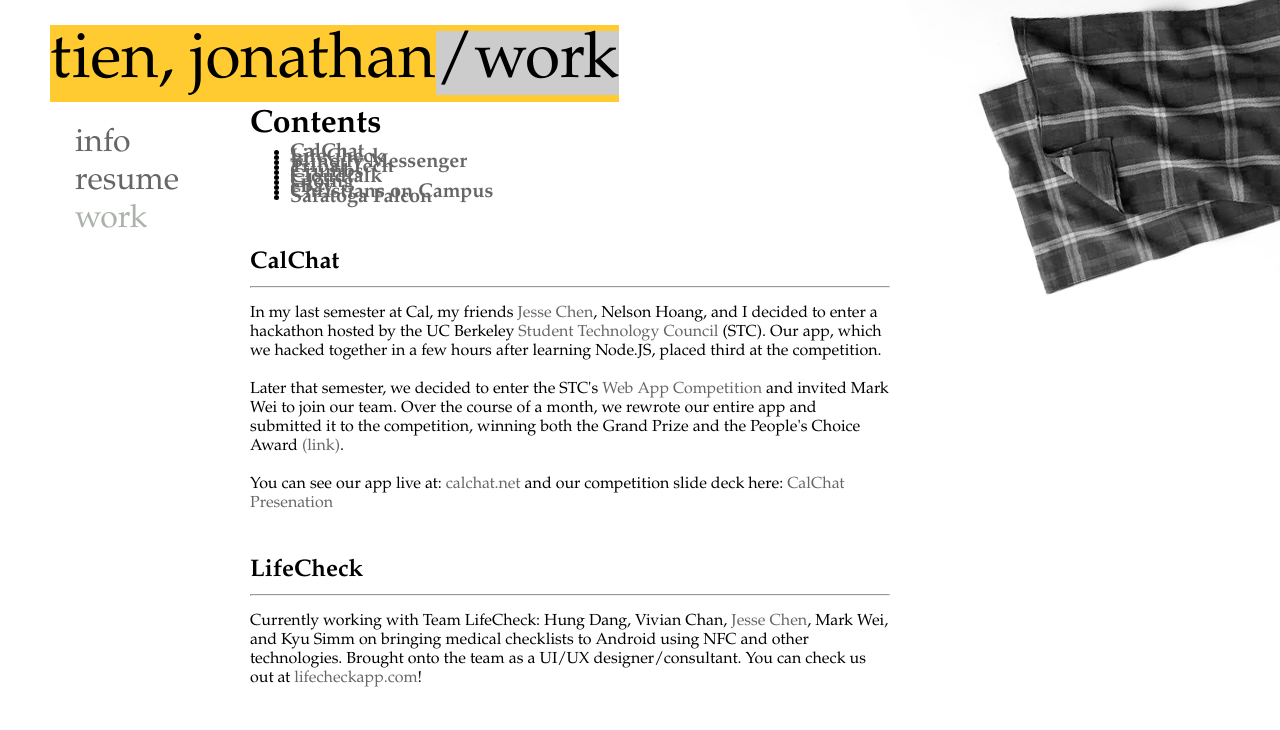
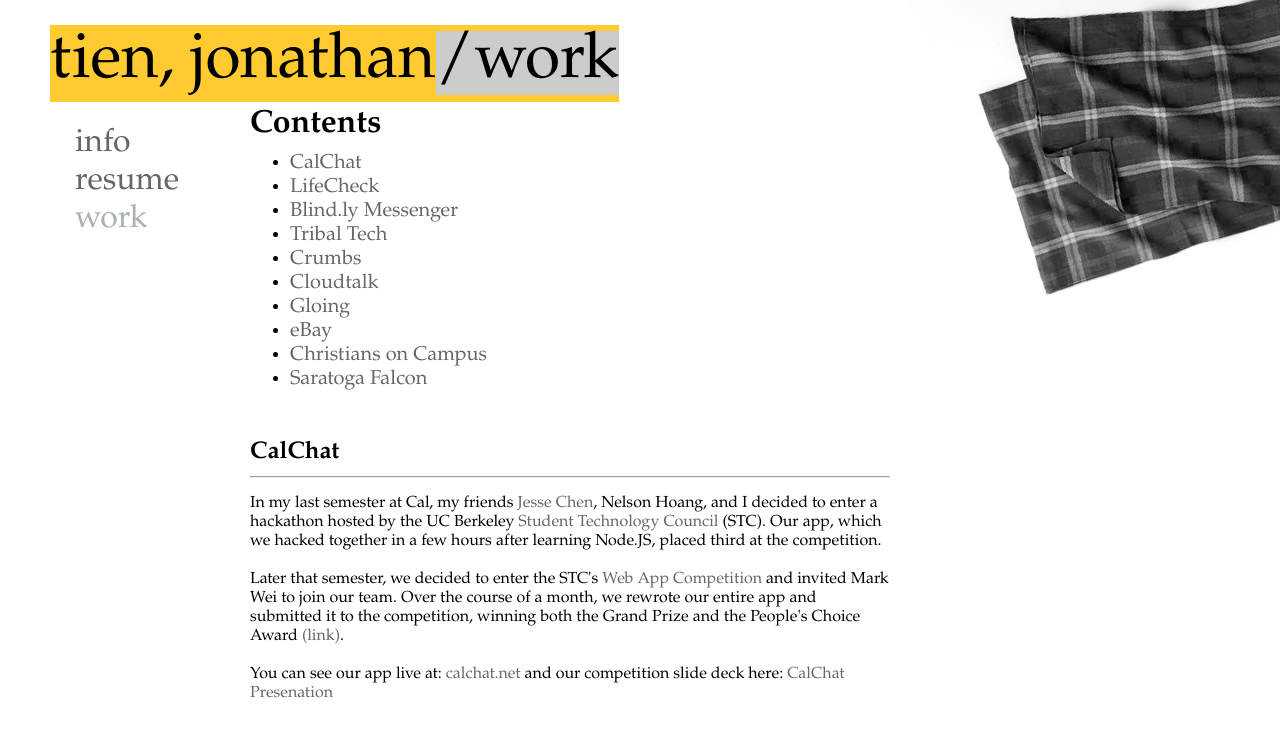
Before and after one commit to ricefield/portfolio, a plain HTML site: page work/index.html in a window 1280 px wide. Shown: the top 730 px of the page. Drawn offline with Linux system fonts and the light colour scheme.

Commit message:
changed toc size, in css

```diff
--- a/work/index.html
+++ b/work/index.html
@@ -22,8 +22,7 @@
 
 	<div id="main">
 		<h1>Contents</h1>
-		<h3>
-		<ul>
+		<ul id="toc">
 			<li><a href="#lifecheck">CalChat</a></li>
 			<li><a href="#lifecheck">LifeCheck</a></li>
 			<li><a href="#blind.ly">Blind.ly Messenger</a></li>
@@ -35,7 +34,6 @@
 			<li><a href="#coc">Christians on Campus</a></li>
 			<li><a href="#falcon">Saratoga Falcon</a></li>
 		</ul>
-		</h3>
 		<br>
 
 		<div id="calchat">
--- a/work/toc.css
+++ b/work/toc.css
@@ -1,3 +1,8 @@
+#toc
+{
+	font-size:1.25em;
+}
+
 h1
 {
 	font-family: inherit;
```
